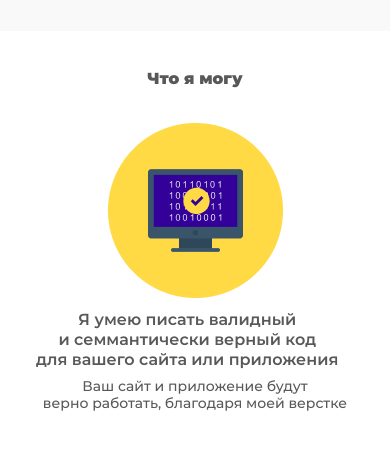
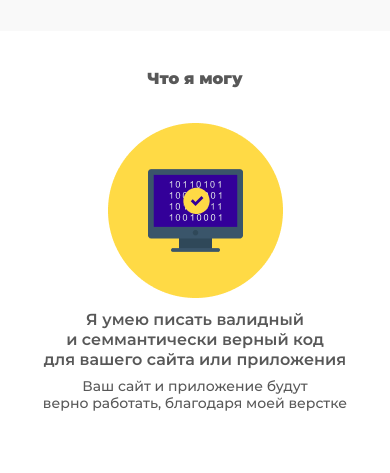
Before and after one commit to WebHeroSchool/Ekaterina-Um.---6, a plain HTML site: page index.html in a window 390 px wide. Shown: the part 1160-1633 px from the top of the page. Drawn offline with Linux system fonts and the light colour scheme.

Commit message:
no message

```diff
--- a/styles.css
+++ b/styles.css
@@ -524,6 +524,7 @@
     padding-left: 0px;
     text-align: center;
     align-items: center;
+    margin: auto;
   }
   .main__i-can-write-desc{
     margin-top: 187px;
```
Also changed, not shown: index.html (+1 -0 lines).
